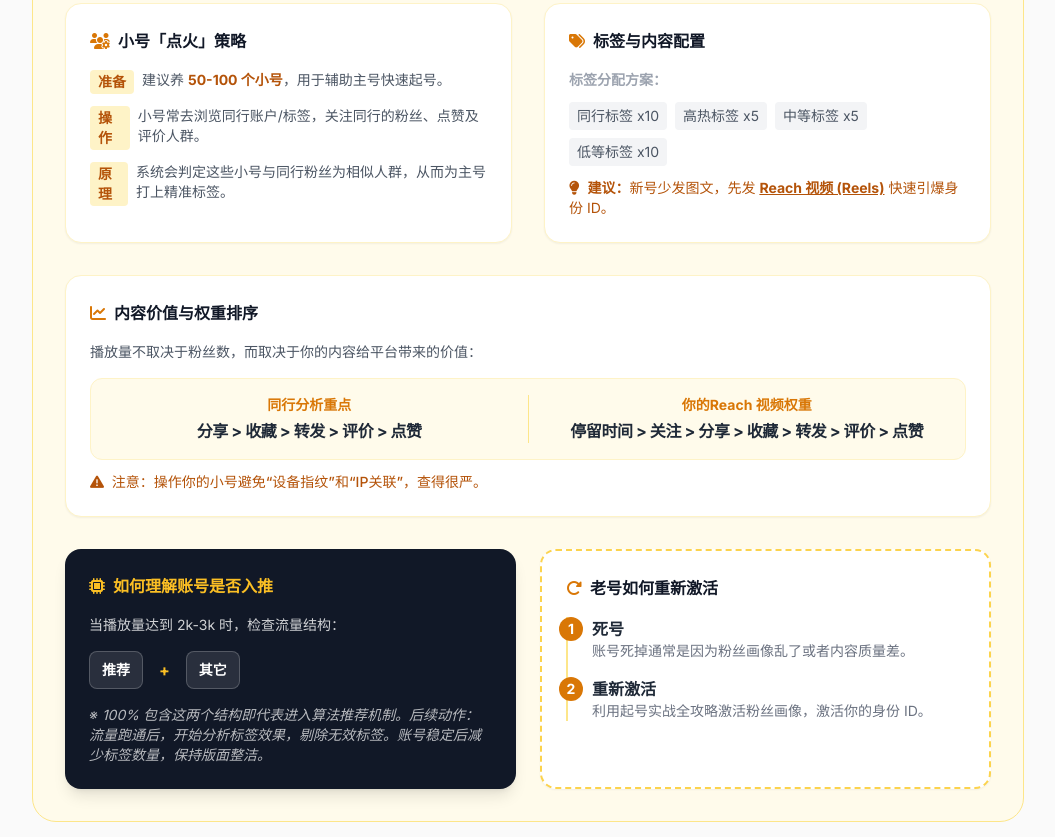
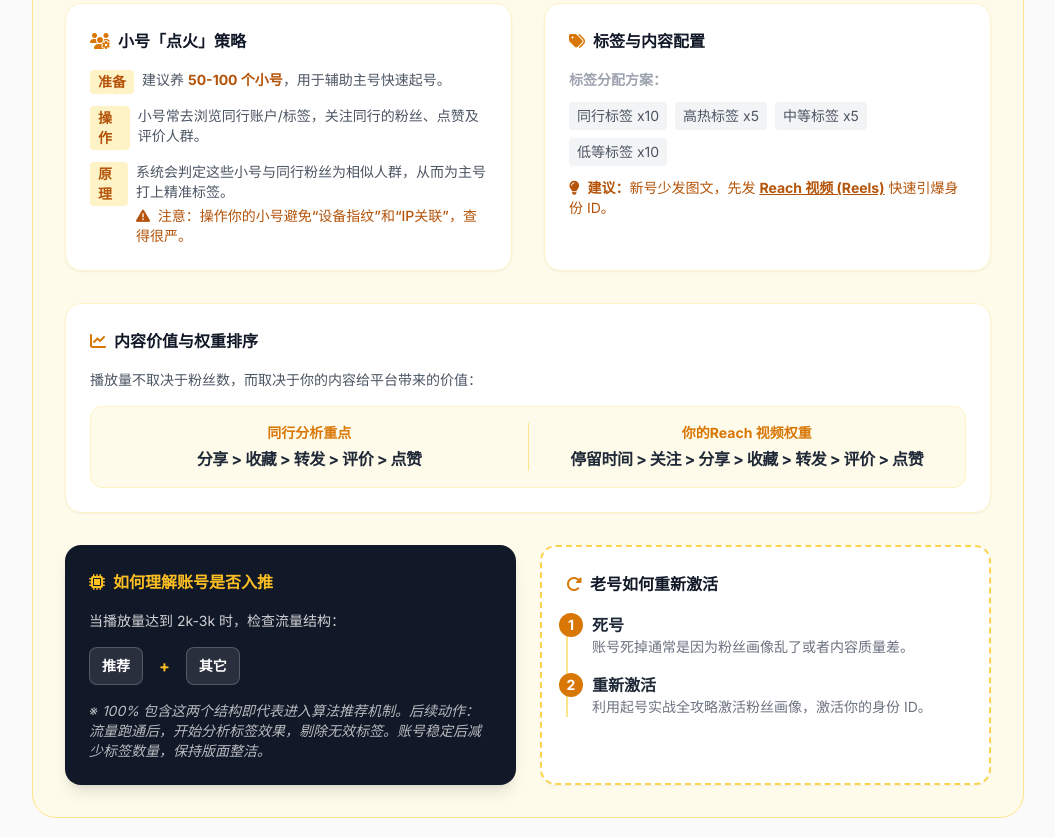
Before and after one commit to kakawebai/Order-Confirmation, a website: page instagram-liuliang-quanjiexi.html in a window 1280 px wide. Shown: the part 5703-6540 px from the top of the page, without its empty margins (112-1167 px from the left). Drawn offline with Linux system fonts and the light colour scheme.

Commit message:
调整提示语位置：移到原理段落下方

```diff
--- a/instagram-liuliang-quanjiexi.html
+++ b/instagram-liuliang-quanjiexi.html
@@ -834,7 +834,12 @@
                             </li>
                             <li class="flex items-start">
                                 <span class="bg-amber-100 text-amber-700 px-2 py-0.5 rounded text-sm font-bold mr-2">原理</span>
-                                <span>系统会判定这些小号与同行粉丝为相似人群，从而为主号打上精准标签。</span>
+                                <span>
+                                    系统会判定这些小号与同行粉丝为相似人群，从而为主号打上精准标签。
+                                    <span class="block mt-1 text-amber-700 text-sm font-medium">
+                                        <i class="fas fa-exclamation-triangle mr-1"></i> 注意：操作你的小号避免“设备指纹”和“IP关联”，查得很严。
+                                    </span>
+                                </span>
                             </li>
                         </ul>
                     </div>
@@ -874,9 +879,6 @@
                              <p class="text-base font-bold text-gray-800 tracking-tight">停留时间 > 关注 > 分享 > 收藏 > 转发 > 评价 > 点赞</p>
                          </div>
                     </div>
-                    <p class="text-sm text-amber-700 mt-3 font-medium">
-                        <i class="fas fa-exclamation-triangle mr-1"></i> 注意：操作你的小号避免“设备指纹”和“IP关联”，查得很严。
-                    </p>
                 </div>
 
                 <!-- Part 4: Algorithm & Activation -->
```
